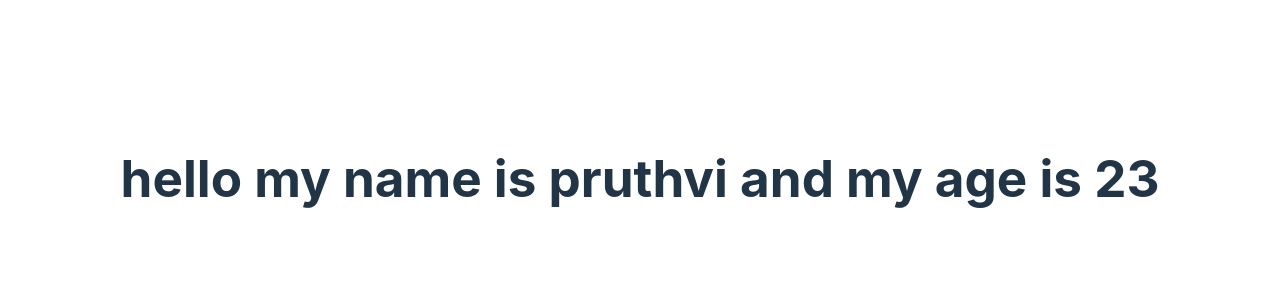
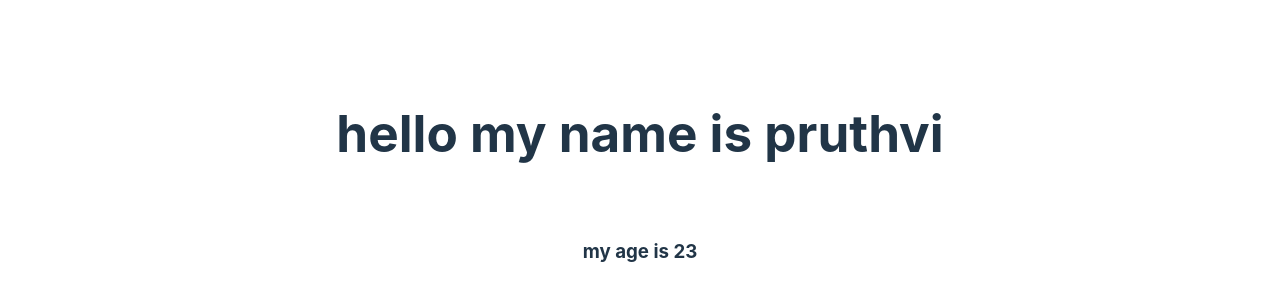
Before and after one commit to pruthvisinhvaghela/react-all-hooks, a React (Vite) app: page / in a window 1280 px wide. Shown: the part 222-522 px from the top of the page. Built offline with nearby package versions, Linux system fonts and the light colour scheme.

Commit message:
without <consumer>

```diff
--- a/src/App.jsx
+++ b/src/App.jsx
@@ -1,24 +1,35 @@
+import { createContext } from "react";
 import "./App.css";
-import ChildA from "./components/child/ChildA";
-import MyContext from "./components/child/MyContext";
-import MyContextTwo from "./components/child/MyContextTwo";
-import MycontextTwo from "./components/child/MyContextTwo";
+import ChildOne from "./components/useContext/ChildOne";
+// import ChildA from "./components/child/ChildA";
+// import MyContext from "./components/child/MyContext";
+// import MyContextTwo from "./components/child/MyContextTwo";
+// import MycontextTwo from "./components/child/MyContextTwo";
 // import UseRefDemo from "./components/useRef/UseRefDemo";
 // import PropsDemo from "./components/PropsDemo";
 // import Test from "./components/Test";
 // import UseStateObj from "./components/useState/UseStateObj";
 // import UseState from "./components/useState/UseState";
+
+const data = createContext();
+const data1 = createContext();
 function App() {
-  // for cntext api we follow three thing: create, provide, consume
+  // for context api we follow three thing: create, provide, consume
   const name = "pruthvi";
   const age = 23;
   return (
     <>
-      <MyContext.Provider value={name}>
+      <data.Provider value={name}>
+        <data1.Provider value={age}>
+          <ChildOne />
+        </data1.Provider>
+      </data.Provider>
+      {/* above is for new useContext and bellow is for create context  */}
+      {/* <MyContext.Provider value={name}>
         <MyContextTwo.Provider value={age}>
           <ChildA />
         </MyContextTwo.Provider>
-      </MyContext.Provider>
+      </MyContext.Provider> */}
       {/* <UseRefDemo /> */}
       {/* <PropsDemo data={arr} /> */}
       {/* <Test /> */}
@@ -29,3 +40,4 @@ function App() {
 }
 
 export default App;
+export { data, data1 };
--- /dev/null
+++ b/src/components/useContext/ChildOne.jsx
@@ -0,0 +1,7 @@
+import ChildTwo from "./ChildTwo";
+
+const ChildOne = () => {
+  return <ChildTwo />;
+};
+
+export default ChildOne;
--- /dev/null
+++ b/src/components/useContext/ChildTwo.jsx
@@ -0,0 +1,15 @@
+import { useContext } from "react";
+import { data, data1 } from "../../App";
+const ChildTwo = () => {
+  const name = useContext(data);
+  const age = useContext(data1);
+  return (
+    <>
+      <h1>hello my name is {name} </h1>
+      <br />
+      <h3>my age is {age}</h3>
+    </>
+  );
+};
+
+export default ChildTwo;
```
